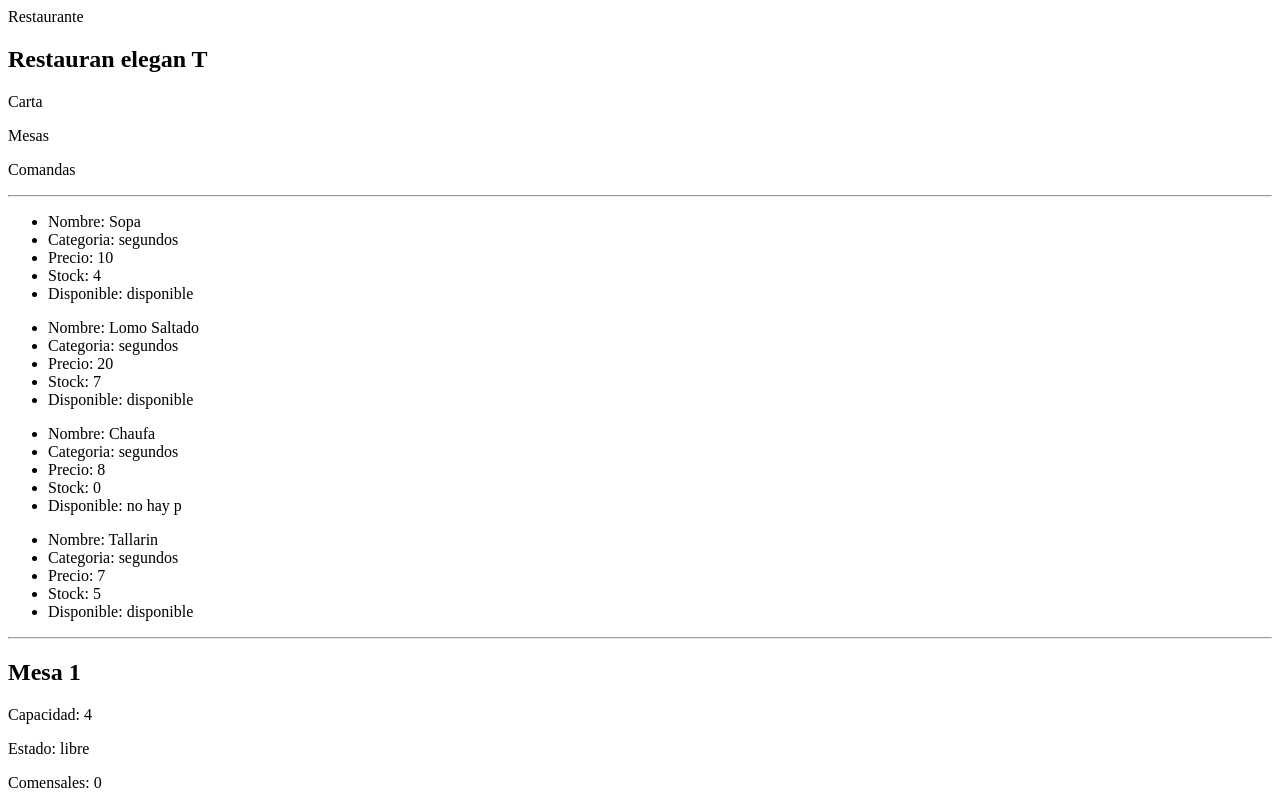
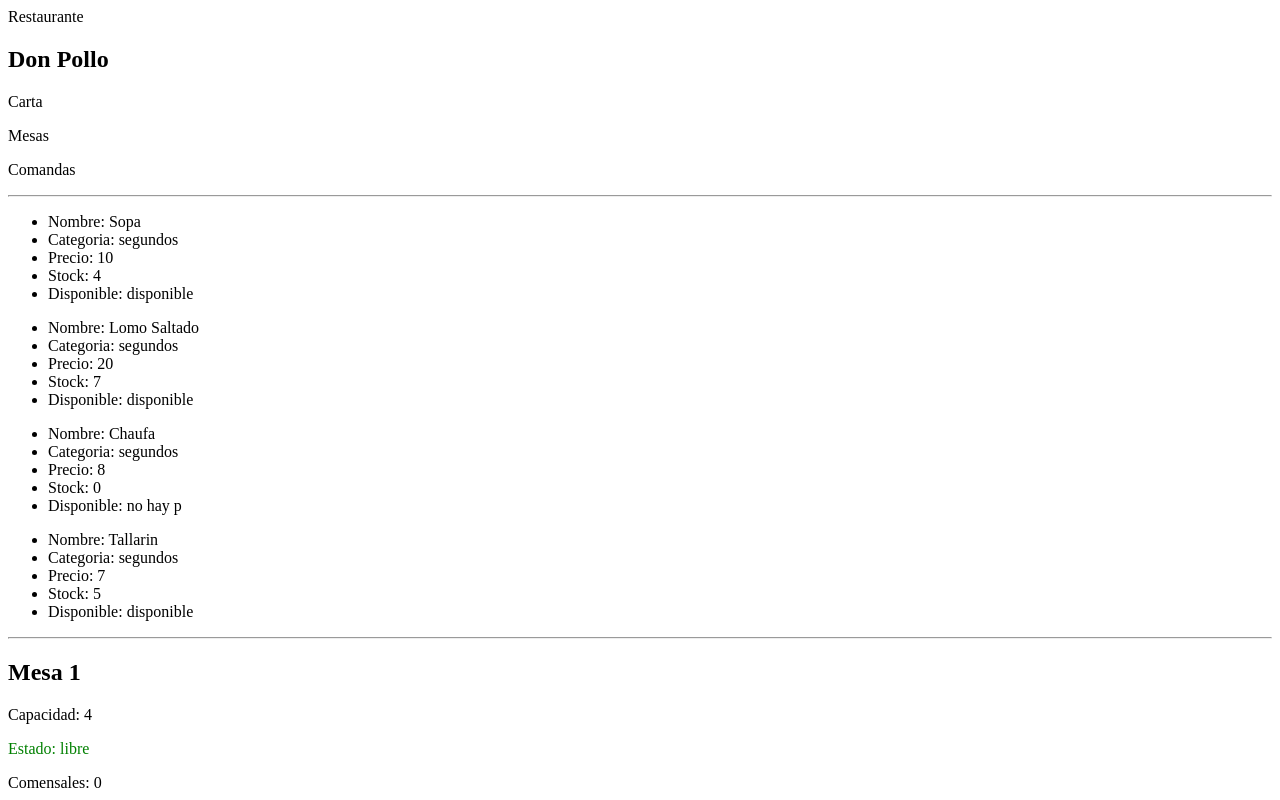
Before and after one commit to Alex-Cardenas76/vite-stackblizt, a React (Vite) app: page / in a window 1280 px wide. Shown: the top 800 px of the page. Built offline with nearby package versions, Linux system fonts and the light colour scheme.

Commit message:
Culminacion del Dia 3

```diff
--- a/src/App.jsx
+++ b/src/App.jsx
@@ -6,7 +6,7 @@ function App() {
   return (
     <>
       <div>Restaurante</div>
-      <NavBar />
+      <NavBar NombreRestaurante="Don Pollo" />
       <hr />
       <Home />
       <hr />
--- a/src/components/MesaCard.jsx
+++ b/src/components/MesaCard.jsx
@@ -5,7 +5,8 @@ export function MesaCard({ numero, capacidad, estado, comensales }) {
         <div>
             <h2>Mesa {numero}</h2>
             <p>Capacidad: {capacidad}</p>
-            <p>Estado: {estado}</p>
+            <p style={{color: estado === "libre" ? "green" :
+                 estado === "ocupada" ? "red" : "orange"}}>Estado: {estado}</p>
             <p>Comensales: {comensales}</p>
         </div>
     )
```
